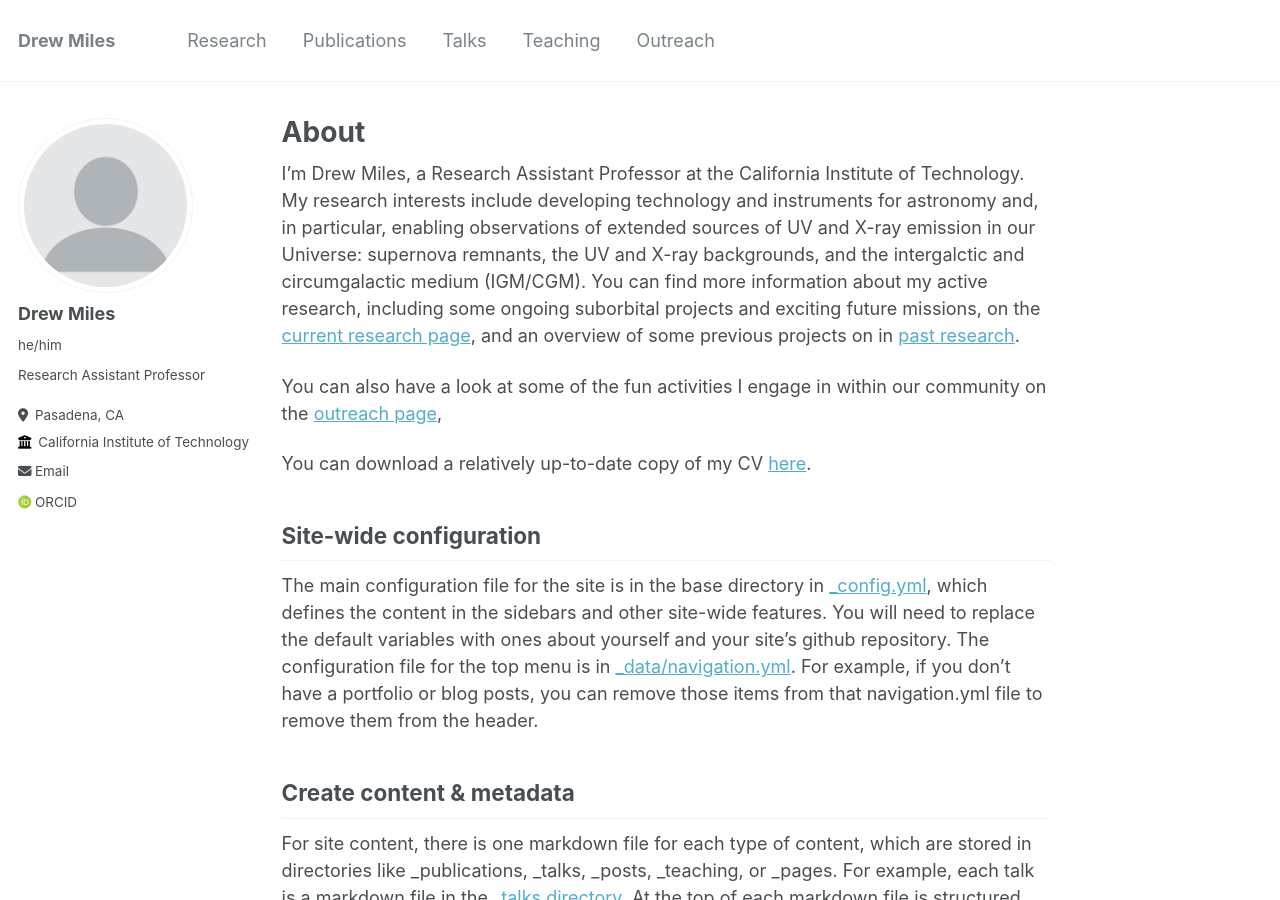
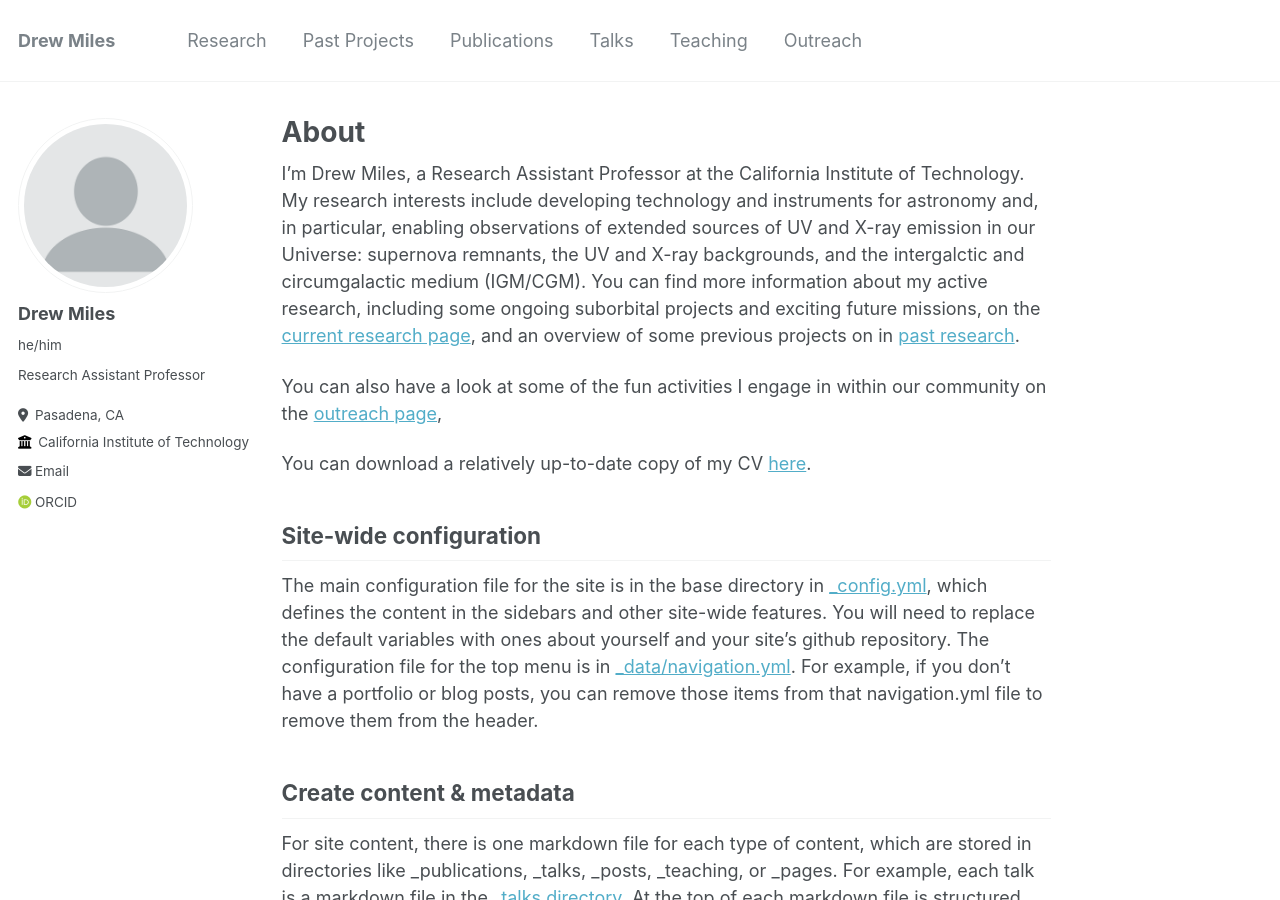
Before and after one commit to drew-miles/drew-miles.github.io, a Jekyll site: the page built from _pages/about.md, in a window 1280 px wide and 900 px high. Built offline with Jekyll 4.4.1, drawn with Linux system fonts in a browser that asks for light colours; some web fonts are replaced.

Commit message:
Update navigation.yml

```diff
--- a/_data/navigation.yml
+++ b/_data/navigation.yml
@@ -2,6 +2,9 @@
 main:
   - title: "Research"
     url: /research/
+
+  - title: "Past Projects"
+    url: /portfolio/
 
   - title: "Publications"
     url: /publications/
```
